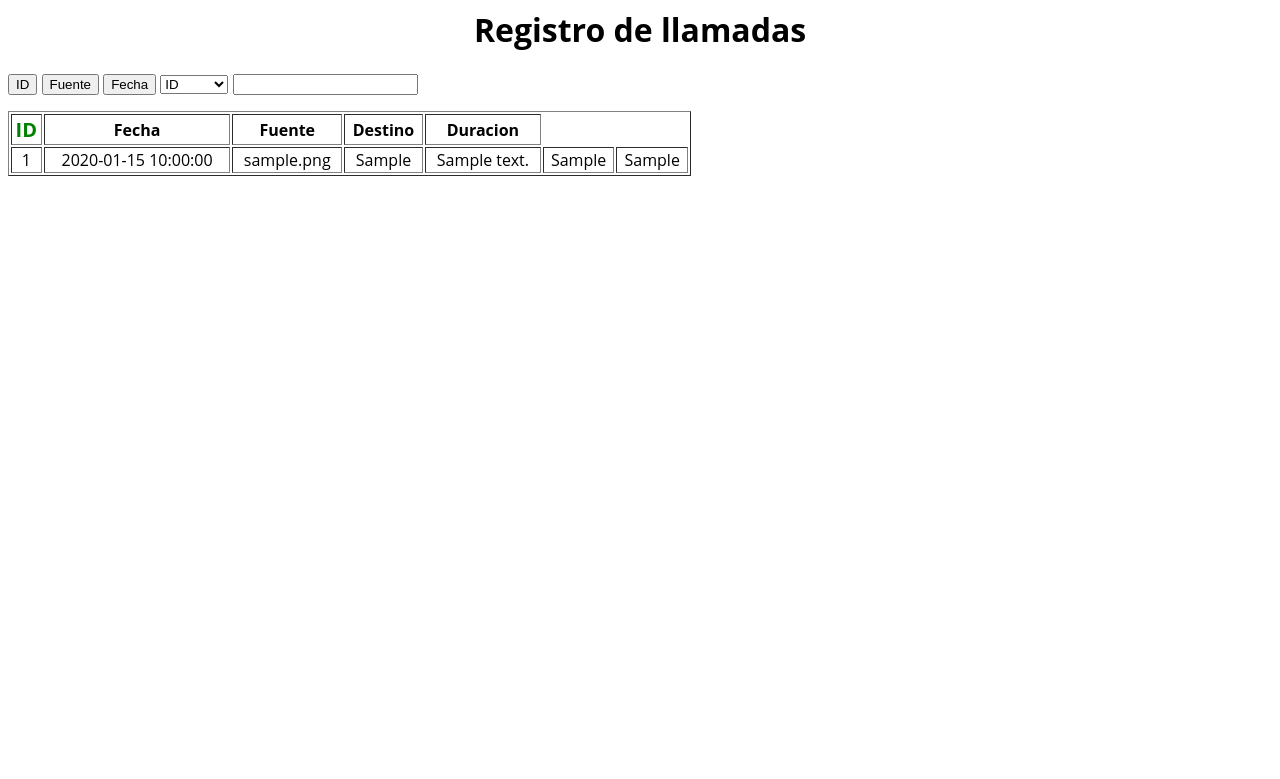
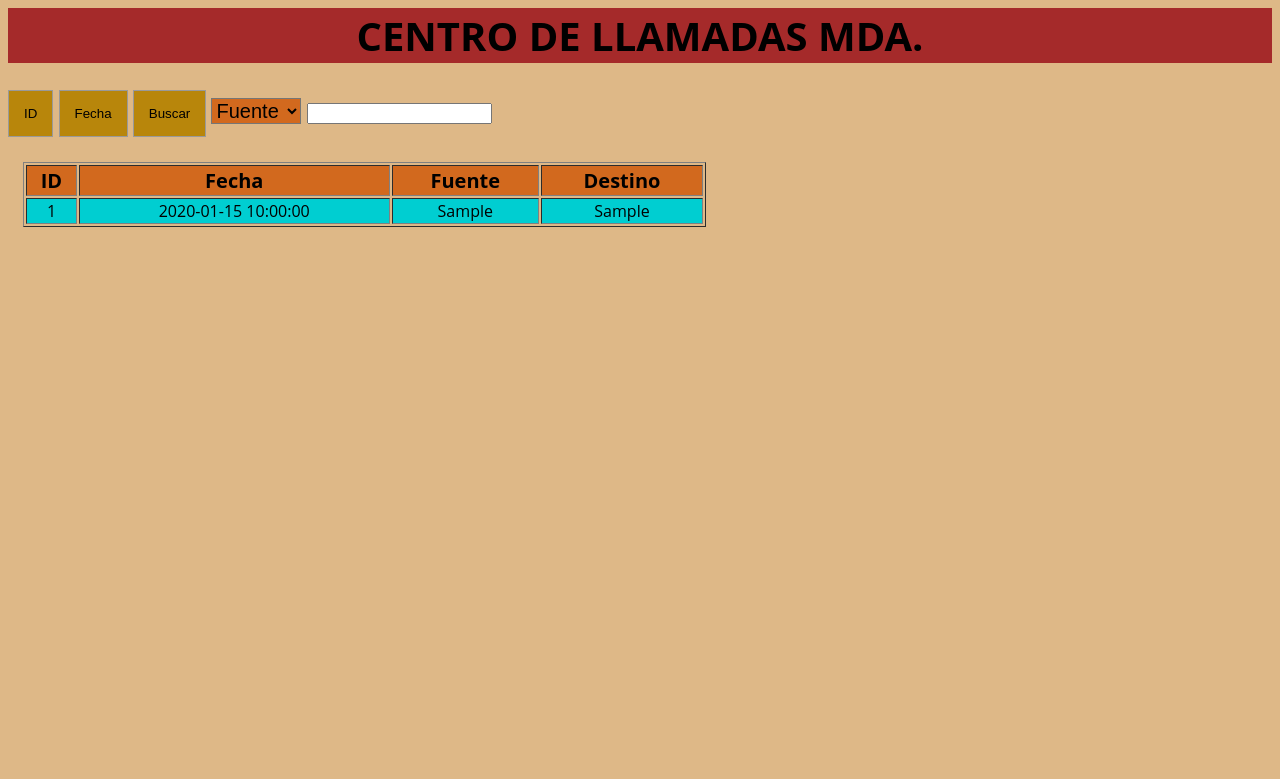
Before and after one commit to Abisag/Web-II, a PHP site: page / in a window 1280 px wide. Shown: the top 779 px of the page. Run offline with PHP 8.4, Linux system fonts and the light colour scheme; tables that the repository leaves empty or names only in its code hold one stand-in row (values such as "Sample post").

Commit message:
agregar archivos

```diff
--- a/pagina/css/estilos.css
+++ b/pagina/css/estilos.css
@@ -13,24 +13,41 @@ head{
 	z-index: 100;
 
 }
-
+.bottom{
+    background-color: darkgoldenrod;
+    border: 2px;
+    padding: 15px;
+text-align: center;
+border: 1px solid #999999;
+}
 .texto1 { font-size: 20px;
-color: green;
+background-color: chocolate;
+}
+.texto2 { font-size: 20px;
+background-color: burlywood;
 }
 body table{
 	align-content: center;
+
+
+
 }
 #tabla{
 
-	 overflow:scroll;
-     height:200px;
-     width:700px;
+    padding: 5px 15px;
+
+}
+ #nombre{
+ 	background: #fff;
+     background-color: brown;
 
  }
- #nombre{
- 	background: #fff;
 
- }
+.texto3{
+    background-color: darkturquoise;
+    text-align: center;
+    text-decoration-color:black;
+}
 
 
 #tabla table {
--- a/pagina/index.php
+++ b/pagina/index.php
@@ -1,6 +1,6 @@
 <?php
 	require('conexion.php');
-	$query="SELECT * FROM cdr";
+	$query="SELECT id,calldate,src,dst,dcontext,lastapp,duration,disposition FROM cdr_data";
 	$resultado=$mysqli->query($query);
 ?>
 
@@ -10,36 +10,37 @@
 		<title class="titulo">Registro de llamadas</title>
 
 	</head>
-	<body >
+	<body class="texto2">
 	<form name="asterisk" method="post" accion="index.php">
-		<div id="nombre"><center><h1>Registro de llamadas</h1></center></div>
-		<input type="submit" name="ID" value="ID">
-		<input type="submit" name="extenision" value ="Fuente">
-		<input type="submit" name="fecha" value="Fecha">
-		<SELECT NAME="Combo" SIZE=1>
-			<OPTION VALUE="CBID">ID</OPTION>
+		<div id="nombre"><center><h1>CENTRO DE LLAMADAS MDA.</h1></center></div>
+		<input class="bottom" type="submit" name="ID" value="ID">
+		<input class="bottom" type="submit" name="fecha" value="Fecha">
+		<input class="bottom" type="submit" name="enviar" value="Buscar">
+		<SELECT class="texto1" NAME="Combo" SIZE=1>
 			<OPTION VALUE="CBFuente">Fuente</OPTION>
 			<OPTION VALUE="CBDestino">Destino</OPTION>
 		</SELECT>
 		<input type="text" name="txt_ext">
-
 		<p></p>
 		<div id="tabla">
 			<table border=1 width="80%">
 			<thead>
-				<tr>
+				<tr class="texto1">
 					<td class="texto1"><b>ID</b></td>
-					<td><b>Fecha</b></td>
-					<td><b>Fuente</b></td>
-					<td><b>Destino</b></td>
+					<td class="texto1"><b>Fecha</b></td>
+					<td class="texto1"><b>Fuente</b></td>
+					<td class="texto1"><b>Destino</b></td>
 
 
-					<td><b>Duracion</b></td>
 				</tr>
 				<tbody>
 
 					<?php
 
+					//if(isset($_POST["enviar"])){
+					//	$env=$_POST["txt_ext"];
+					//	$query="SELECT id,calldate,src,dst,dcontext,lastapp,duration,disposition FROM cdr_data where src=$env";
+					//}
 					if(isset($_POST["enviar"])){
 						$env=$_POST["txt_ext"];
 						$op=$_POST["Combo"];
@@ -64,24 +65,16 @@
 					while($row=$resultado->fetch_assoc()){ ?>
 						<tr>
 
-							<td><?php echo $row['id'];?>
+							<td class="texto3"><?php echo $row['id'];?>
 							</td>
-							<td>
+							<td class="texto3" >
 								<?php echo $row['calldate'];?>
 							</td>
-							<td>
-								<?php echo $row['src'];?>
-							</td>
-							<td>
-								<?php echo $row['dst'];?>
-							</td>
-							<td><?php echo $row['dcontext'];?>
-							</td>
 
-							<td>
+							<td class="texto3">
 								<?php echo $row['duration'];?>
 							</td>
-							<td>
+							<td class="texto3">
 								<?php if ($row['lastapp']=="VoiceMail") {
 									echo "VOICEMAIL";
 								}
```
Also changed, not shown: pagina/is.html (+16 -139 lines).
